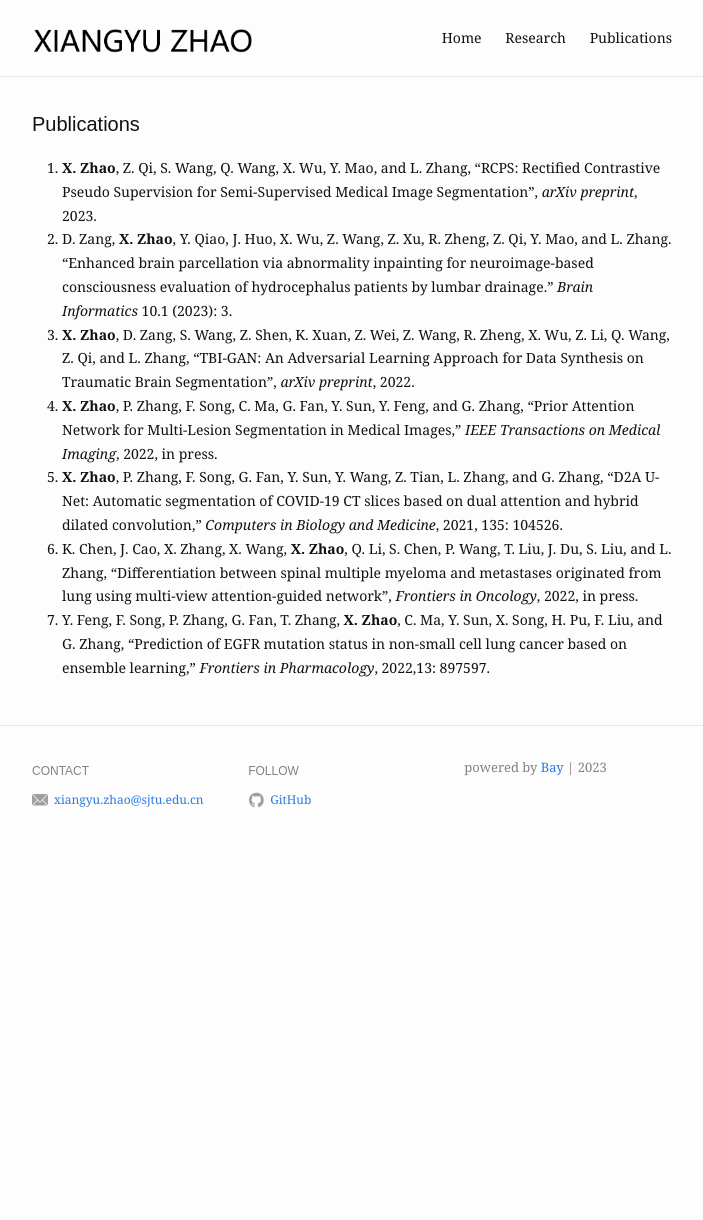
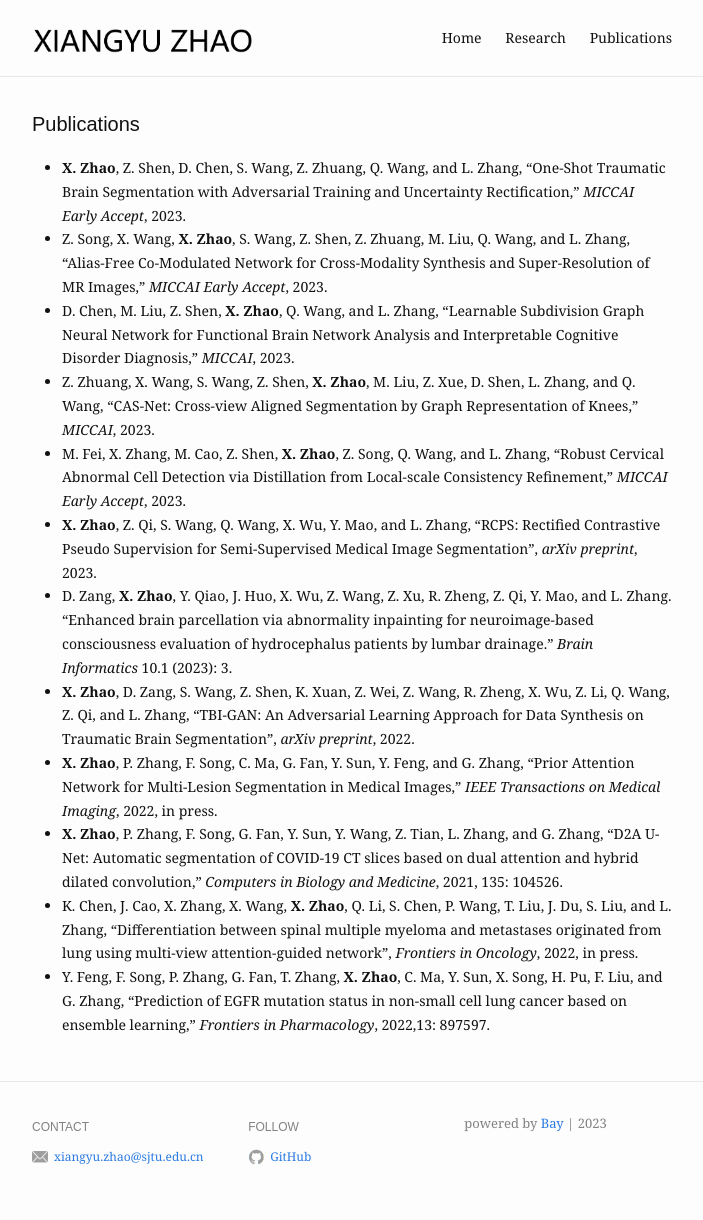
Before and after one commit to hsiangyuzhao/hsiangyuzhao.github.io, a Jekyll site: the page built from publications.md, in a window 1280 px wide. Shown: the whole page, without its empty margins (288-991 px from the left). Built offline with Jekyll 4.4.1, drawn with Linux system fonts in a browser that asks for light colours; before the commit the page ends 900 px from its top, so only the background shows below that.

Commit message:
Add files via upload

```diff
--- a/publications.md
+++ b/publications.md
@@ -4,10 +4,15 @@ title: Publications
 slug: /publications
 ---
 
-1. **X. Zhao**, Z. Qi, S. Wang, Q. Wang, X. Wu, Y. Mao, and L. Zhang, "RCPS: Rectified Contrastive Pseudo Supervision for Semi-Supervised Medical Image Segmentation", *arXiv preprint*, 2023.
-2. D. Zang, **X. Zhao**, Y. Qiao, J. Huo, X. Wu, Z. Wang, Z. Xu, R. Zheng, Z. Qi, Y. Mao, and L. Zhang. "Enhanced brain parcellation via abnormality inpainting for neuroimage-based consciousness evaluation of hydrocephalus patients by lumbar drainage." *Brain Informatics* 10.1 (2023): 3.
-3. **X. Zhao**, D. Zang, S. Wang, Z. Shen, K. Xuan, Z. Wei, Z. Wang, R. Zheng, X. Wu, Z. Li, Q. Wang, Z. Qi, and L. Zhang, "TBI-GAN: An Adversarial Learning Approach for Data Synthesis on Traumatic Brain Segmentation", *arXiv preprint*, 2022.
-4. **X. Zhao**, P. Zhang, F. Song, C. Ma, G. Fan, Y. Sun, Y. Feng, and G. Zhang, “Prior Attention Network for Multi-Lesion Segmentation in Medical Images,” *IEEE Transactions on Medical Imaging*, 2022, in press.
-5. **X. Zhao**, P. Zhang, F. Song, G. Fan, Y. Sun, Y. Wang, Z. Tian, L. Zhang, and G. Zhang, “D2A U-Net: Automatic segmentation of COVID-19 CT slices based on dual attention and hybrid dilated convolution,” *Computers in Biology and Medicine*, 2021, 135: 104526.
-6. K. Chen, J. Cao, X. Zhang, X. Wang, **X. Zhao**, Q. Li, S. Chen, P. Wang, T. Liu, J. Du, S. Liu, and L. Zhang, "Differentiation between spinal multiple myeloma and metastases originated from lung using multi-view attention-guided network", *Frontiers in Oncology*, 2022, in press.
-7. Y. Feng, F. Song, P. Zhang, G. Fan, T. Zhang, **X. Zhao**, C. Ma, Y. Sun, X. Song, H. Pu, F. Liu, and G. Zhang, “Prediction of EGFR mutation status in non-small cell lung cancer based on ensemble learning,” *Frontiers in Pharmacology*, 2022,13: 897597.
+- **X. Zhao**, Z. Shen, D. Chen, S. Wang, Z. Zhuang, Q. Wang, and L. Zhang, “One-Shot Traumatic Brain Segmentation with Adversarial Training and Uncertainty Rectification,” *MICCAI Early Accept*, 2023.
+- Z. Song, X. Wang, **X. Zhao**, S. Wang, Z. Shen, Z. Zhuang, M. Liu, Q. Wang, and L. Zhang, “Alias-Free Co-Modulated Network for Cross-Modality Synthesis and Super-Resolution of MR Images,” *MICCAI Early Accept*, 2023.
+- D. Chen, M. Liu, Z. Shen, **X. Zhao**, Q. Wang, and L. Zhang, “Learnable Subdivision Graph Neural Network for Functional Brain Network Analysis and Interpretable Cognitive Disorder Diagnosis,” *MICCAI*, 2023.
+- Z. Zhuang, X. Wang, S. Wang, Z. Shen, **X. Zhao**, M. Liu, Z. Xue, D. Shen, L. Zhang, and Q. Wang, “CAS-Net: Cross-view Aligned Segmentation by Graph Representation of Knees,” *MICCAI*, 2023.
+- M. Fei, X. Zhang, M. Cao, Z. Shen, **X. Zhao**, Z. Song, Q. Wang, and L. Zhang, “Robust Cervical Abnormal Cell Detection via Distillation from Local-scale Consistency Refinement,” *MICCAI Early Accept*, 2023.
+- **X. Zhao**, Z. Qi, S. Wang, Q. Wang, X. Wu, Y. Mao, and L. Zhang, "RCPS: Rectified Contrastive Pseudo Supervision for Semi-Supervised Medical Image Segmentation", *arXiv preprint*, 2023.
+- D. Zang, **X. Zhao**, Y. Qiao, J. Huo, X. Wu, Z. Wang, Z. Xu, R. Zheng, Z. Qi, Y. Mao, and L. Zhang. "Enhanced brain parcellation via abnormality inpainting for neuroimage-based consciousness evaluation of hydrocephalus patients by lumbar drainage." *Brain Informatics* 10.1 (2023): 3.
+- **X. Zhao**, D. Zang, S. Wang, Z. Shen, K. Xuan, Z. Wei, Z. Wang, R. Zheng, X. Wu, Z. Li, Q. Wang, Z. Qi, and L. Zhang, "TBI-GAN: An Adversarial Learning Approach for Data Synthesis on Traumatic Brain Segmentation", *arXiv preprint*, 2022.
+- **X. Zhao**, P. Zhang, F. Song, C. Ma, G. Fan, Y. Sun, Y. Feng, and G. Zhang, “Prior Attention Network for Multi-Lesion Segmentation in Medical Images,” *IEEE Transactions on Medical Imaging*, 2022, in press.
+- **X. Zhao**, P. Zhang, F. Song, G. Fan, Y. Sun, Y. Wang, Z. Tian, L. Zhang, and G. Zhang, “D2A U-Net: Automatic segmentation of COVID-19 CT slices based on dual attention and hybrid dilated convolution,” *Computers in Biology and Medicine*, 2021, 135: 104526.
+- K. Chen, J. Cao, X. Zhang, X. Wang, **X. Zhao**, Q. Li, S. Chen, P. Wang, T. Liu, J. Du, S. Liu, and L. Zhang, "Differentiation between spinal multiple myeloma and metastases originated from lung using multi-view attention-guided network", *Frontiers in Oncology*, 2022, in press.
+- Y. Feng, F. Song, P. Zhang, G. Fan, T. Zhang, **X. Zhao**, C. Ma, Y. Sun, X. Song, H. Pu, F. Liu, and G. Zhang, “Prediction of EGFR mutation status in non-small cell lung cancer based on ensemble learning,” *Frontiers in Pharmacology*, 2022,13: 897597.
```
Also changed, not shown: index.md (+10 -11 lines).
